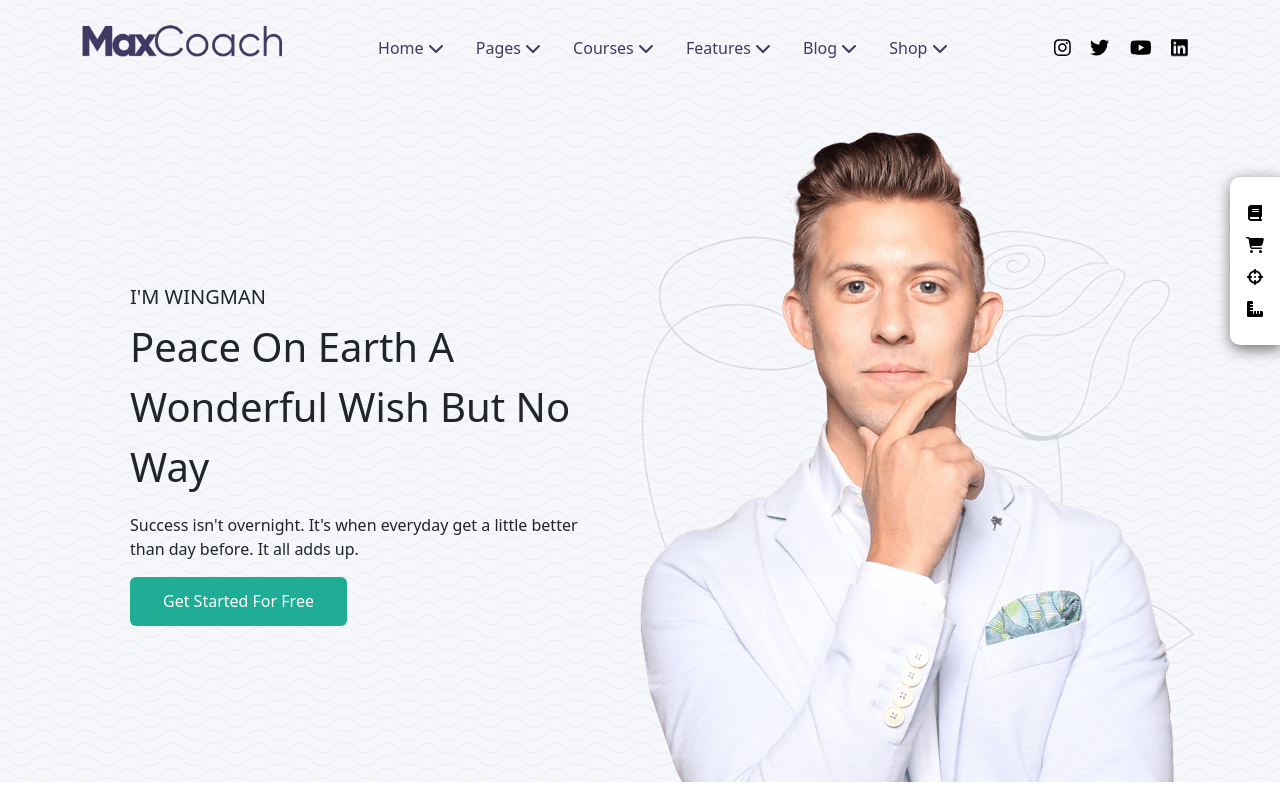
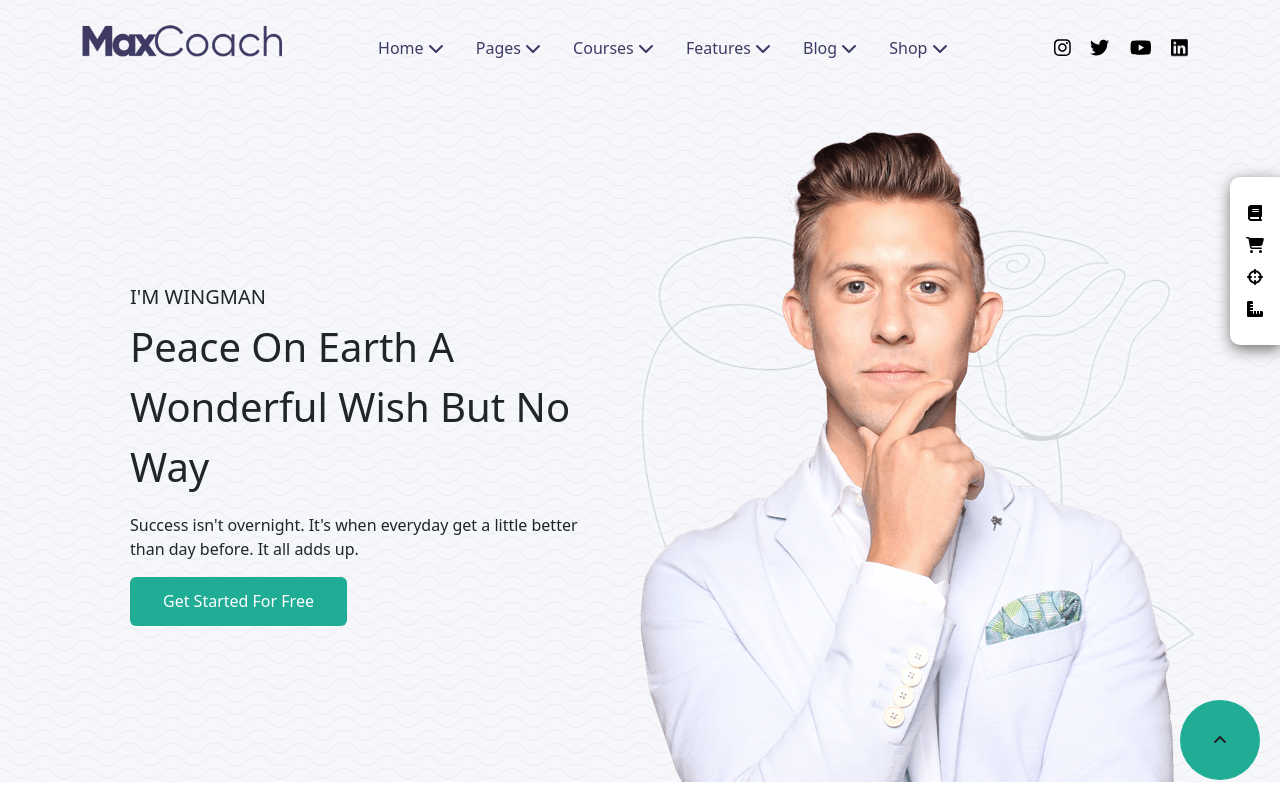
Before and after one commit to Matteo-Nesti/proj-html-vuejs, a Vue app: page / in a window 1280 px wide. Shown: the top 800 px of the page. Built offline with nearby package versions, Linux system fonts and the light colour scheme.

Commit message:
add color on header menu links

```diff
--- a/src/components/PageFooter.vue
+++ b/src/components/PageFooter.vue
@@ -16,6 +16,9 @@
                 </div>
             </div>
 
+            <div class="circle-button">
+                <font-awesome-icon :icon="['fas', 'angle-up']" />
+            </div>
         </div>
     </footer>
 </template>
@@ -61,4 +64,22 @@ footer {
 
     }
 }
+
+.circle-button {
+    background-color: $main-color;
+    width: 80px;
+    height: 80px;
+    line-height: 80px;
+    text-align: center;
+    border-radius: 50%;
+
+    position: fixed;
+    bottom: 20px;
+    right: 20px;
+    cursor: pointer;
+
+    &:hover {
+        scale: 1.1;
+    }
+}
 </style>
--- a/src/components/PageHeaderMenu.vue
+++ b/src/components/PageHeaderMenu.vue
@@ -10,7 +10,7 @@
 
             <ul v-show="isMenuVisible(i)">
                 <li v-for="voice in item.voices">
-                    <a href="#">{{ voice }}</a>
+                    <a href="#" class="voice-menu">{{ voice }}</a>
                 </li>
             </ul>
         </div>
@@ -91,4 +91,8 @@ ul {
     color: $main-color;
     border-bottom: $main-color solid 1px;
 }
+
+.voice-menu:hover {
+    color: $main-color;
+}
 </style>
```
